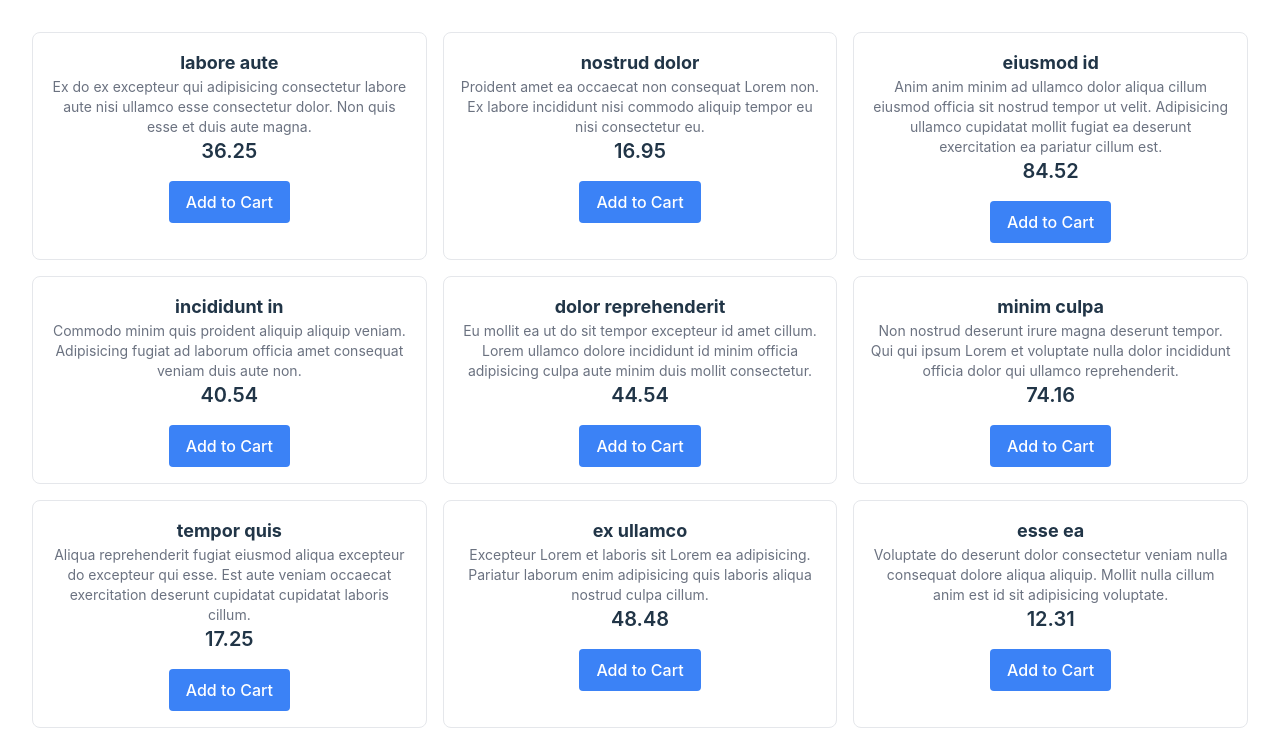
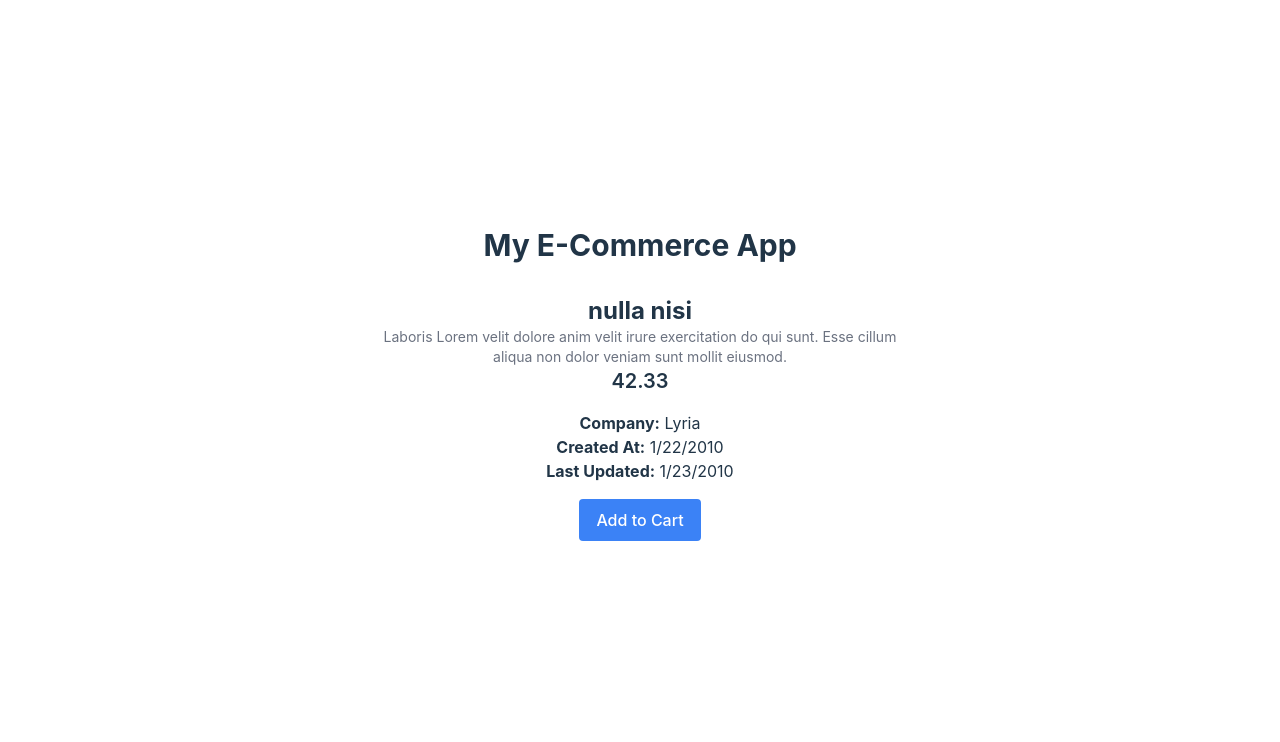
Before and after one commit to zeynepkaya1/my-ecommerce, a Vue app: page /product/63f48ddb13443c5c1b4207a1 in a window 1280 px wide. Shown: the top 742 px of the page. Built offline with nearby package versions, Linux system fonts and the light colour scheme.

Commit message:
Detail page and routing

```diff
--- a/package.json
+++ b/package.json
@@ -9,7 +9,8 @@
   },
   "dependencies": {
     "pinia": "^2.3.0",
-    "vue": "^3.5.13"
+    "vue": "^3.5.13",
+    "vue-router": "^4.5.0"
   },
   "devDependencies": {
     "@vitejs/plugin-vue": "^5.2.1",
--- a/src/App.vue
+++ b/src/App.vue
@@ -1,23 +1,13 @@
-<script setup lang="ts">
-// import HelloWorld from "./components/HelloWorld.vue";
-import ProductList from "./components/ProductList.vue";
-</script>
+<script setup lang="ts"></script>
 
 <template>
-  <!-- <div>
-    <a href="https://vite.dev" target="_blank">
-      <img src="/vite.svg" class="logo" alt="Vite logo" />
-    </a>
-    <a href="https://vuejs.org/" target="_blank">
-      <img src="./assets/vue.svg" class="logo vue" alt="Vue logo" />
-    </a>
+  <div>
+    <header>
+      <h1 class="text-center text-3xl font-bold">My E-Commerce App</h1>
+    </header>
+
+    <router-view></router-view>
   </div>
-  <HelloWorld msg="Vite + Vue" />
-  <div class="p-6 bg-blue-500 text-white text-center">
-    TailwindCSS is working!
-  </div> -->
-
-  <ProductList msg="Product List" />
 </template>
 
 <style scoped>
--- a/src/components/ProductDetail.vue
+++ b/src/components/ProductDetail.vue
@@ -0,0 +1,58 @@
+<template>
+  <div v-if="product" class="product-detail">
+    <h2 class="text-2xl font-bold">{{ product.name }}</h2>
+    <p class="text-sm text-gray-500">{{ product.details.description }}</p>
+    <p class="text-xl font-semibold">{{ product.details.price }}</p>
+
+    <div class="product-info">
+      <p><strong>Company:</strong> {{ product.details.company }}</p>
+      <p>
+        <strong>Created At:</strong>
+        {{ new Date(product.details.createdAt).toLocaleDateString() }}
+      </p>
+      <p>
+        <strong>Last Updated:</strong>
+        {{ new Date(product.details.updatedAt).toLocaleDateString() }}
+      </p>
+    </div>
+
+    <button
+      @click="addToCart(product)"
+      class="bg-blue-500 text-white px-4 py-2 rounded mt-4"
+    >
+      Add to Cart
+    </button>
+  </div>
+
+  <div v-else>
+    <p>Loading product details...</p>
+  </div>
+</template>
+
+<script setup lang="ts">
+import { useCartStore } from "../store/cartStore";
+import { useRoute } from "vue-router";
+import productsData from "../assets/graphql-products.json";
+
+const cartStore = useCartStore();
+const route = useRoute();
+const productId = route.params.id as string;
+
+// Find the product based on the ID
+const product = productsData.find((p) => p.id === productId);
+
+function addToCart(product: any) {
+  cartStore.addProductToCart(product);
+}
+</script>
+
+<style scoped>
+.product-detail {
+  padding: 2rem;
+  max-width: 600px;
+  margin: auto;
+}
+.product-info {
+  margin-top: 1rem;
+}
+</style>
--- a/src/components/ProductList.vue
+++ b/src/components/ProductList.vue
@@ -10,6 +10,11 @@
       <p class="text-xl font-semibold">
         {{ product.details.price }}
       </p>
+      <router-link :to="'/product/' + product.id">
+        <button class="bg-blue-500 text-white px-4 py-2 rounded mt-4">
+          View Details
+        </button>
+      </router-link>
       <button
         @click="addToCart(product)"
         class="bg-blue-500 text-white px-4 py-2 rounded mt-4"
```
Also changed, not shown: src/assets/products.json (deleted, +0 -41 lines), src/main.ts (+17 -0 lines), src/router/index.ts (added, +15 -0 lines), 1 other file (tests, documents, lock files or other folders).
